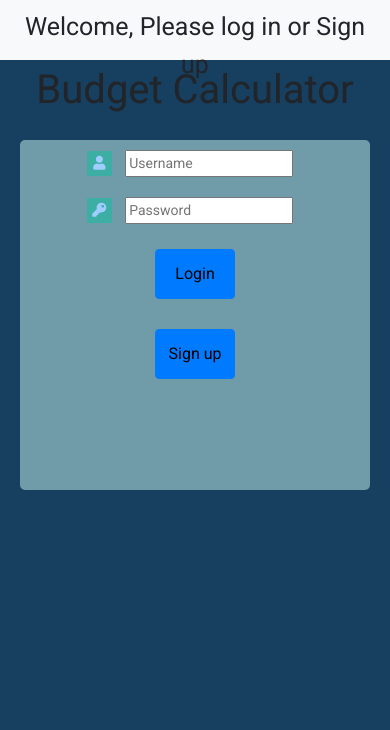
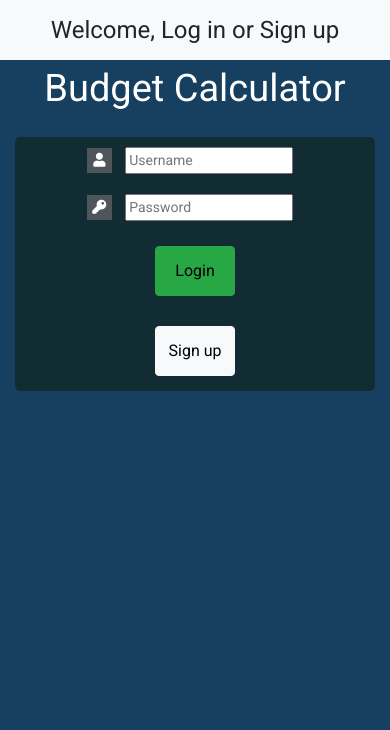
Before and after one commit to IstvanGercsak/BudgetCalculator-ThirdMileStoneProject, a Flask app: page / in a window 390 px wide. Shown: the top 730 px of the page. Run offline with Flask 2, Linux system fonts and the light colour scheme; some libraries are stand-ins or nearby versions.

Commit message:
Design login and sign up page Change sign out button from log out and the color of username background Align to mobile

```diff
--- a/static/css/style.css
+++ b/static/css/style.css
@@ -23,7 +23,7 @@ th, td {
     height: 60px;
 }
 
-/* LOGIN PAGE */
+/* LOGIN PAGE AND SIGN UP*/
 
 .nav-header-welcome {
     text-align: center;
@@ -51,7 +51,7 @@ th, td {
 }
 
 .details-login, .details-signup {
-    background: #709CAA;
+    background: #122C34;
     margin: 0 auto;
     border-radius: 5px;
     width: 350px;
@@ -73,8 +73,8 @@ th, td {
     width: 25px;
     height: 25px;
     padding: 5px;
-    color: #9fcdff;
-    background: #3CAEA3;
+    color: white;
+    background: #4e555b;
 }
 
 .login-input {
@@ -91,14 +91,19 @@ th, td {
     margin: 10px;
 }
 
+.details-signup p{
+    color: white;
+}
+
 /* DASHBOARD */
 
 .username-color {
-    background: #5a6268;
+    background: #1c7430;
     color: white;
     border-radius: 10px;
     text-align: center;
     width: 100%;
+    padding-bottom: 2px;
 }
 
 .set-margin-data-date {
@@ -110,6 +115,7 @@ th, td {
 }
 
 .username {
+    margin-top: 1px;
     text-align: left;
 }
 
@@ -273,14 +279,23 @@ footer i {
 }
 
 @media only screen and (max-width: 530px) {
-    .details {
-        width: 350px;
-    }
 
     body {
         font-size: 14px;
     }
 
+    /* Headers */
+    .nav-header-welcome {
+        font-size: 24px;
+        white-space: nowrap;
+    }
+
+    .nav-header-title {
+        font-size: 38px;
+        color: white;
+    }
+
+    /*  Table */
     .table-size th {
         font-size: 14px;
         text-align: center;
@@ -291,6 +306,10 @@ footer i {
         font-size: 12px;
         padding: 3px;
         white-space: normal;
+    }
+
+    .table-size {
+        margin: 0;
     }
 
     .set-margin-data {
@@ -306,20 +325,19 @@ footer i {
         display: none;
     }
 
-    .table-size {
-        margin: 0;
-    }
-
     .details-paragraph {
         font-size: 20px;
     }
 
-    .nav-header-welcome {
-        font-size: 25px;
+    /* Login */
+    .details-login {
+        width: auto;
+        height: auto;
     }
 
-    .nav-header-title {
-        font-size: 40px;
+    /* Sign Up*/
+    .details-signup {
+        width: auto;
+        height: auto;
     }
-
 }
--- a/templates/dashboard.html
+++ b/templates/dashboard.html
@@ -43,7 +43,7 @@
         <div class="col-4 logout nav-item-padding">
             <a href="{{ url_for('log_out') }}">
                 <button type="button" class="btn btn-secondary">
-                    <i class="fas fa-sign-out-alt"></i> Logout
+                    <i class="fas fa-sign-out-alt"></i> Sign out
                 </button>
             </a>
         </div>
--- a/templates/login_page.html
+++ b/templates/login_page.html
@@ -28,7 +28,7 @@
 {% endwith %}
 
 <nav class="navbar navbar-light bg-light">
-    <p class="nav-header-welcome">Welcome, Please log in or Sign up</p>
+    <p class="nav-header-welcome">Welcome, Log in or Sign up</p>
 </nav>
 <p class="nav-header-title">Budget Calculator</p>
 <div class="container-fluid">
@@ -44,12 +44,12 @@
                     <input id="password" type="password" name="password" title="password" placeholder="Password"
                            required class="login-input">
                     <br>
-                    <button type="submit" class="btn btn-primary no-textdecoration-on-links login-button">
+                    <button type="submit" class="btn btn-success no-textdecoration-on-links login-button">
                         Login
                     </button>
                 </form>
                 <a href="{{ url_for('sign_up') }}">
-                    <button type="button" class="btn btn-primary no-textdecoration-on-links login-button">
+                    <button type="button" class="btn btn-light no-textdecoration-on-links login-button">
                         Sign up
                     </button>
                 </a>
--- a/templates/search_result.html
+++ b/templates/search_result.html
@@ -28,7 +28,7 @@
         <div class="col-4 logout nav-item-padding">
             <a href="{{ url_for('log_out') }}">
                 <button type="button" class="btn btn-secondary">
-                    <i class="fas fa-sign-out-alt"></i>Logout
+                    <i class="fas fa-sign-out-alt"></i>Sign out
                 </button>
             </a>
         </div>
--- a/templates/sign_up.html
+++ b/templates/sign_up.html
@@ -50,7 +50,7 @@
                         <option value="$">United States Dollar - $</option>
                     </select>
                     <br>
-                    <button type="submit" class="btn btn-dark login-button">
+                    <button type="submit" class="btn btn-success login-button">
                         Sign Up
                     </button>
                 </form>
--- a/templates/view_details.html
+++ b/templates/view_details.html
@@ -42,7 +42,7 @@
         <div class="col-4 logout nav-item-padding">
             <a href="{{ url_for('log_out') }}">
                 <button type="button" class="btn btn-secondary">
-                    <i class="fas fa-sign-out-alt"></i>Logout
+                    <i class="fas fa-sign-out-alt"></i>Sign out
                 </button>
             </a>
         </div>
```
